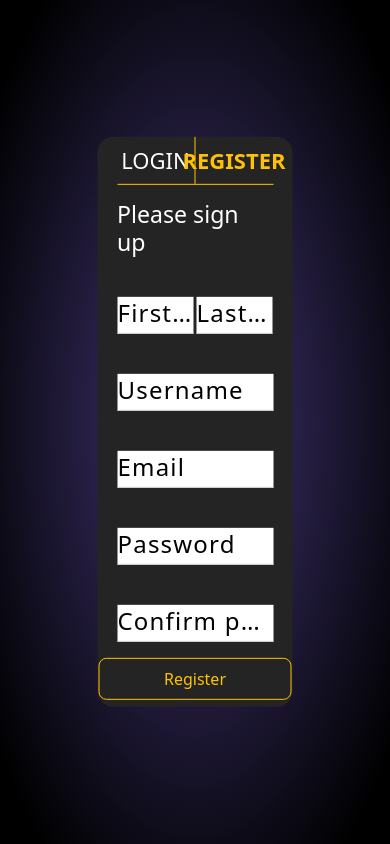
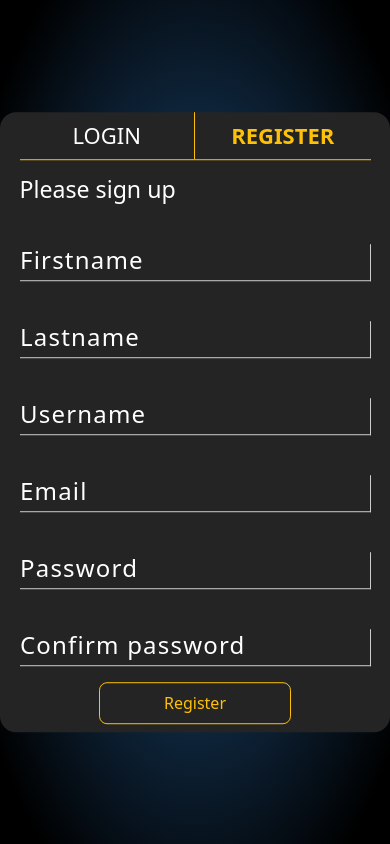
Before and after one commit to MiguelPerezMartinez/apollofy-music-project, a React (Create React App) app in the folder client/: page /register in a window 390 px wide. Built offline with nearby package versions, Linux system fonts and the light colour scheme; no server answers.

Commit message:
fixed: input color - register/login responsive - gradient color

```diff
--- a/client/src/colors.css
+++ b/client/src/colors.css
@@ -4,4 +4,6 @@
   --main-container-color-hover: #555555;
   --purple: #846ae9;
   --yellow: #ffc107;
+  --blue: #08457e;
+  --dark-blue: #122f4b;
 }
--- a/client/src/components/Input/styles.css
+++ b/client/src/components/Input/styles.css
@@ -6,12 +6,13 @@
 .input-label {
   transition: all 0.2s;
   touch-action: manipulation;
-  color: black;
 }
 
 .input-field {
+  background-color: var(--main-container-color);
   font-size: 1.5em;
   border: 0;
+  border-right: 1px solid #ccc;
   border-bottom: 1px solid #ccc;
   font-family: inherit;
   -webkit-appearance: none;
@@ -22,6 +23,7 @@
 .input-field:focus {
   outline: 0;
   border-bottom: 2px solid var(--yellow);
+  border-right: hidden;
 }
 
 .input-label {
--- a/client/src/index.css
+++ b/client/src/index.css
@@ -28,7 +28,11 @@ main {
 }
 
 .gradient-background {
-  background: radial-gradient(var(--purple) 0%, #342a5c 20%, rgb(0, 0, 0) 90%);
+  background: radial-gradient(
+    var(--blue) 0%,
+    var(--dark-blue) 40%,
+    rgb(0, 0, 0) 90%
+  );
 }
 
 .xl-separator {
--- a/client/src/pages/Login/Login.js
+++ b/client/src/pages/Login/Login.js
@@ -1,11 +1,11 @@
 //Imports
 import React, { useState } from "react";
+import { Link } from "react-router-dom";
+import { logIn } from "../../services/firebase";
 
 import "./login.css";
 
-import { logIn } from "../../services/firebase";
-import { Link } from "react-router-dom";
-
+import { Row, Col } from "react-bootstrap";
 //Import components
 import Input from "../../components/Input";
 import SignNav from "../../components/SignNav";
@@ -36,7 +36,8 @@ function Login() {
 
   return (
     <main className="login-main gradient-background">
-      <div className="login-register">
+      <Row>
+        <Col xs={12} md={6} className="login-register">
           <SignNav />
           <h1 className="h3 mb-3 fw-normal">Please sign in</h1>
           <form onSubmit={handleSubmit}>
@@ -66,7 +67,8 @@ function Login() {
               <Button title="Login" />
             </div>
           </form>
-      </div>
+        </Col>
+      </Row>
     </main>
   );
 }
--- a/client/src/pages/Login/login.css
+++ b/client/src/pages/Login/login.css
@@ -5,7 +5,6 @@
 
 .login-register {
   background-color: var(--main-container-color);
-  width: 50%;
   padding: 0% 5% 2%;
   position: absolute;
   left: 50%;
--- a/client/src/pages/Profile/Profile.js
+++ b/client/src/pages/Profile/Profile.js
@@ -1,8 +1,7 @@
 //Imports
 import React, { useState, useEffect } from "react";
 import Container from "react-bootstrap/Container";
-import Row from "react-bootstrap/Row";
-import Col from "react-bootstrap/Col";
+import {Row, Col} from "react-bootstrap";
 
 //Hoc Authorization
 import withAuth from "../../hoc/withAuth";
--- a/client/src/pages/Register/Register.js
+++ b/client/src/pages/Register/Register.js
@@ -7,6 +7,7 @@ import { registerNewUser } from "../../services/firebase";
 import { registerInApi } from "../../services/api/index";
 
 //Import components
+import { Row, Col } from "react-bootstrap";
 import Button from "../../components/Button";
 import Input from "../../components/Input";
 import SignNav from "../../components/SignNav";
@@ -50,11 +51,13 @@ function Register() {
 
   return (
     <main className="gradient-background">
-      <div className="login-register">
+      <Row>
+        <Col xs={12} md={6} className="login-register">
           <SignNav />
           <h1 className="h3 mb-3 fw-normal">Please sign up</h1>
           <form onSubmit={handleSubmit}>
-          <div className="register-first-last-name">
+            <Row>
+              <Col xs={12} md={6}>
                 <Input
                   type="text"
                   id="firstname"
@@ -63,6 +66,8 @@ function Register() {
                   placeholder="Type firstname"
                   handleChange={handleChange}
                 />
+              </Col>
+              <Col xs={12} md={6}>
                 <Input
                   type="text"
                   id="lastname"
@@ -71,7 +76,8 @@ function Register() {
                   placeholder="Type lastname"
                   handleChange={handleChange}
                 />
-          </div>
+              </Col>
+            </Row>
             <Input
               type="text"
               id="username"
@@ -110,7 +116,8 @@ function Register() {
               <Button title="Register" />
             </div>
           </form>
-      </div>
+        </Col>
+      </Row>
     </main>
   );
 }
```
Lines whose indentation alone changed are shown as unchanged.
